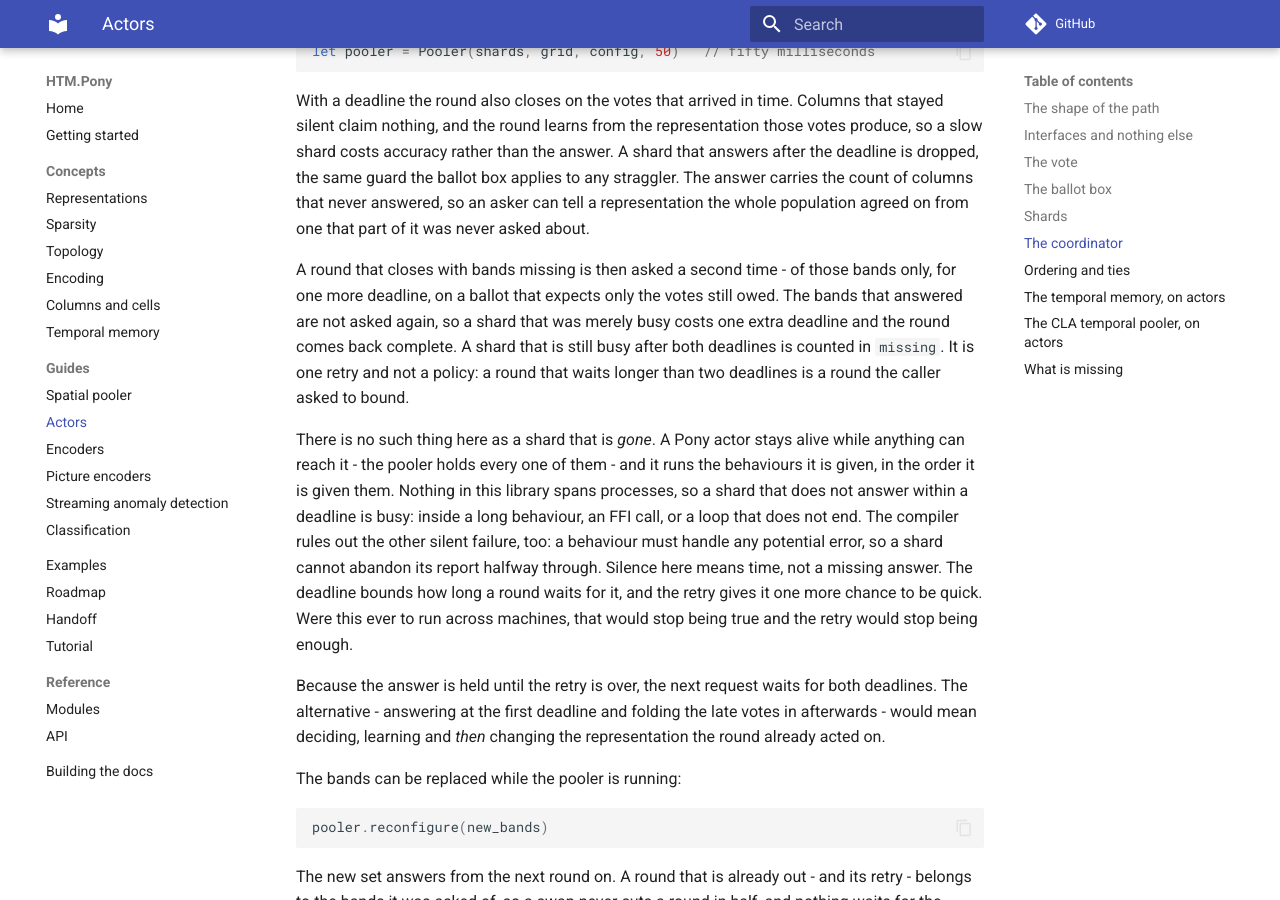
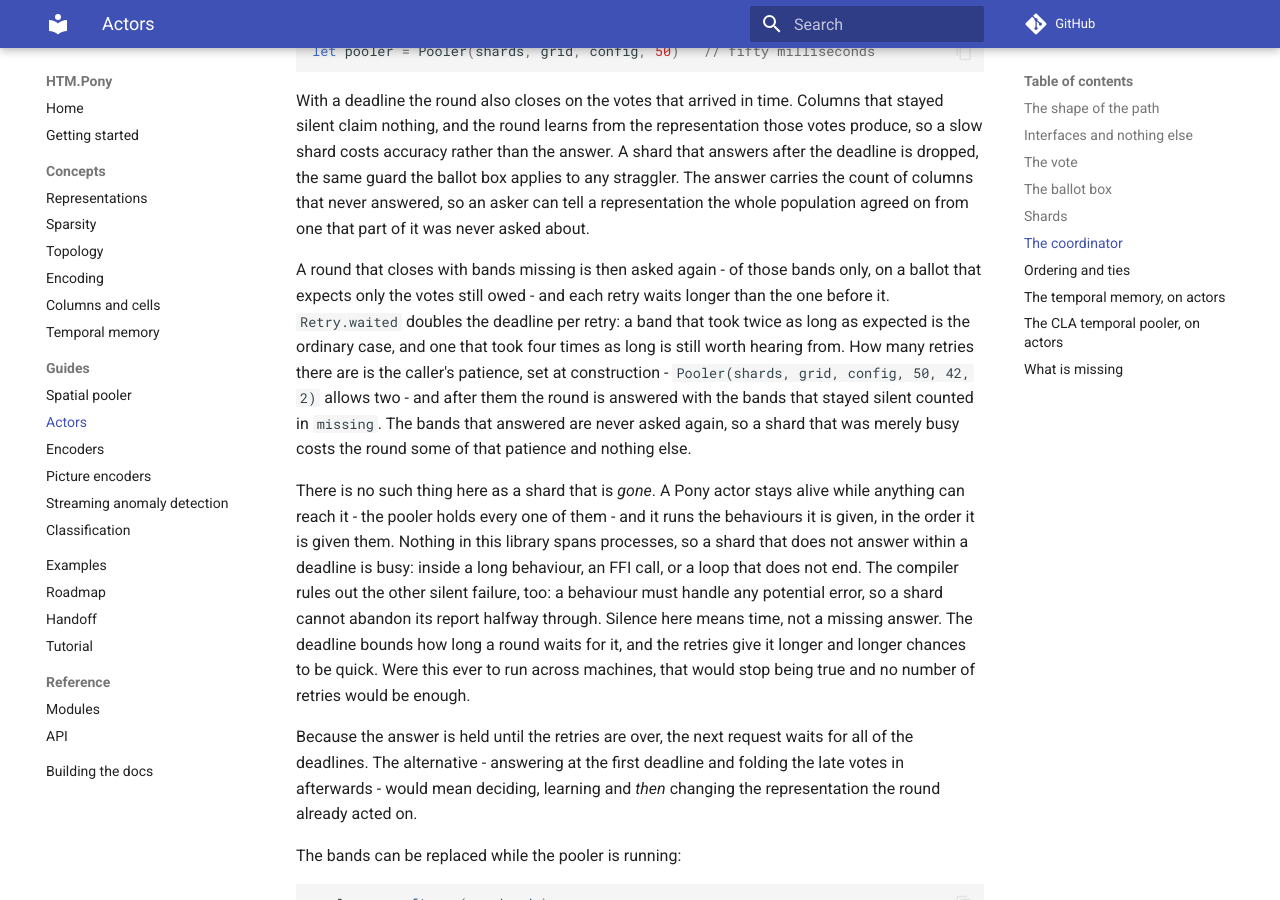
Before and after one commit to d-led/htm.pony, an MkDocs documentation site: the page built from docs/actors.md, in a window 1280 px wide and 900 px high, scrolled down 4432 px. Built offline with MkDocs 1.6.1 and Material for MkDocs 9.7.7, drawn with Linux system fonts in a browser that asks for light colours; comment, search, counter and statistics services are not loaded; some of the changed text lies outside the part shown.

Commit message:
Let a retry wait longer than the one before it, and there be more than one
Both coordinators gave a silent band exactly one more chance, for exactly the
same deadline, and then gave up - so a shard that was busy twice was counted
missing, and asking it twice in the same breath was not the same as giving it
room. Retry.waited doubles the deadline per retry, and both constructors now take
how many retries they will make: Pooler(..., deadline_ms, seed, retries) and
TemporalRegion(..., deadline_ms, retries), one by default so nothing that was
written before changes meaning.

The first deadline is still the caller's own number; the n-th retry waits 2^n of
it. Doubling rather than growing by a step because a band that took twice as long
as expected is the ordinary case, and one that took four times as long is still
worth hearing from.

Two tests state the new behaviour on each side: a band that misses two deadlines
is asked again and its columns still count, and a band that never answers is
given up on after the retries it was given rather than waited for forever - the
second one fails by hanging if the count is ever lost.

What the retry still cannot do is written where it belongs: nothing tells a band
that is busy from one that is gone, so retries are how patient the caller is, not
a diagnosis. That matters once this spans machines, not before.

````diff
--- a/docs/actors.md
+++ b/docs/actors.md
@@ -222,13 +222,16 @@ applies to any straggler. The answer carries the count of columns that never
 answered, so an asker can tell a representation the whole population agreed on
 from one that part of it was never asked about.
 
-A round that closes with bands missing is then asked a second time - of those
-bands only, for one more deadline, on a ballot that expects only the votes still
-owed. The bands that answered are not asked again, so a shard that was merely
-busy costs one extra deadline and the round comes back complete. A shard that is
-still busy after both deadlines is counted in `missing`. It is one retry and not
-a policy: a round that waits longer than two deadlines is a round the caller
-asked to bound.
+A round that closes with bands missing is then asked again - of those bands only,
+on a ballot that expects only the votes still owed - and each retry waits longer
+than the one before it. `Retry.waited` doubles the deadline per retry: a band
+that took twice as long as expected is the ordinary case, and one that took four
+times as long is still worth hearing from. How many retries there are is the
+caller's patience, set at construction - `Pooler(shards, grid, config, 50, 42,
+2)` allows two - and after them the round is answered with the bands that stayed
+silent counted in `missing`. The bands that answered are never asked again, so a
+shard that was merely busy costs the round some of that patience and nothing
+else.
 
 There is no such thing here as a shard that is *gone*. A Pony actor stays alive
 while anything can reach it - the pooler holds every one of them - and it runs
@@ -238,13 +241,14 @@ busy: inside a long behaviour, an FFI call, or a loop that does not end. The
 compiler rules out the other silent failure, too: a behaviour must handle any
 potential error, so a shard cannot abandon its report halfway through. Silence
 here means time, not a missing answer. The deadline bounds how long a round waits
-for it, and the retry gives it one more chance to be quick. Were this ever to run
-across machines, that would stop being true and the retry would stop being enough.
+for it, and the retries give it longer and longer chances to be quick. Were this
+ever to run across machines, that would stop being true and no number of retries
+would be enough.
 
-Because the answer is held until the retry is over, the next request waits for
-both deadlines. The alternative - answering at the first deadline and folding the
-late votes in afterwards - would mean deciding, learning and *then* changing the
-representation the round already acted on.
+Because the answer is held until the retries are over, the next request waits for
+all of the deadlines. The alternative - answering at the first deadline and
+folding the late votes in afterwards - would mean deciding, learning and *then*
+changing the representation the round already acted on.
 
 The bands can be replaced while the pooler is running:
 
@@ -304,15 +308,16 @@ agree, which is the only reason to believe the split.
 A step can also be **cut short**, the way a pooler round can:
 
 ```pony
-let region = TemporalRegion(params, shards, 250)   // a deadline of 250 ms
+let region = TemporalRegion(params, shards, 250)      // 250 ms, one retry
+let patient = TemporalRegion(params, shards, 250, 3)  // and three retries
 ```
 
 Each pass is one `TemporalBallot`, an actor of its own, so an answer belongs to
 the pass that asked for it even if the round has moved on by the time it
 arrives. A pass closes when its bands have answered or when the deadline is up;
-if bands are still silent the ballot asks those once more, on their own and for
-one more deadline, and then reports what it has. The answer's `missing` names
-the bands that never spoke - a step computed without part of the memory, which
+if bands are still silent the ballot asks those again, on their own and for
+longer each time, and then reports what it has. The answer's `missing` names the
+bands that never spoke - a step computed without part of the memory, which
 is worth saying out loud rather than passing off as a complete one.
 
 The bands can be replaced while the region runs, `region.reconfigure(shards)`,
@@ -355,13 +360,10 @@ that ends a training sequence has to be the one that sent it.
 
 ## What is missing
 
-- A retry is one more deadline, not a backoff. A shard that is busy twice is
-  given up on for that round, and nothing distinguishes busy from stuck - one is
-  a matter of when it answers, the other of whether.
 - One coordinator is one round. Two poolers over the same shards would each
   start their own rounds, and the same is true of two regions.
 - A region says *which bands* were missing, not which columns. Turning a band
   into the columns it owed is arithmetic the caller has, not the region.
-- Nothing here survives a second machine. A shard that is busy is asked once
-  more and then given up on; a shard that is gone would be given up on forever,
-  because nothing in this design tells the two apart.
+- Nothing here survives a second machine. A shard that is busy is asked again
+  with a longer deadline and then given up on; a shard that is gone would be
+  given up on forever, because nothing in this design tells the two apart.
````
Also changed, not shown: docs/handoff.md (+8 -3 lines), docs/reference/modules.md (+16 -5 lines), 5 other files.
